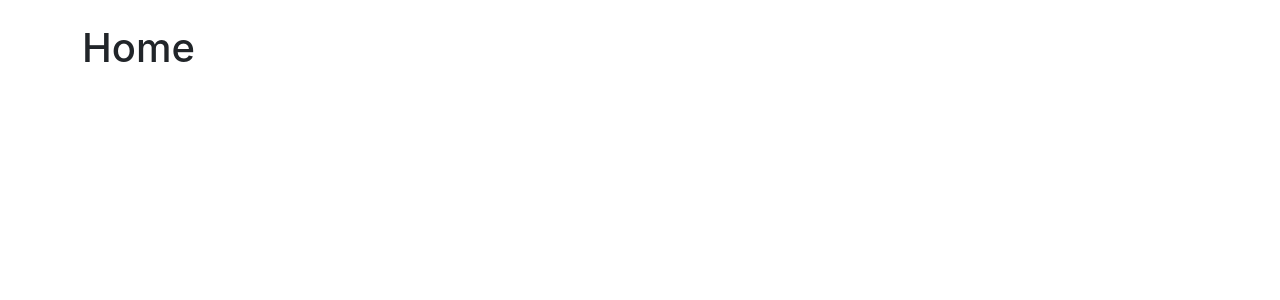
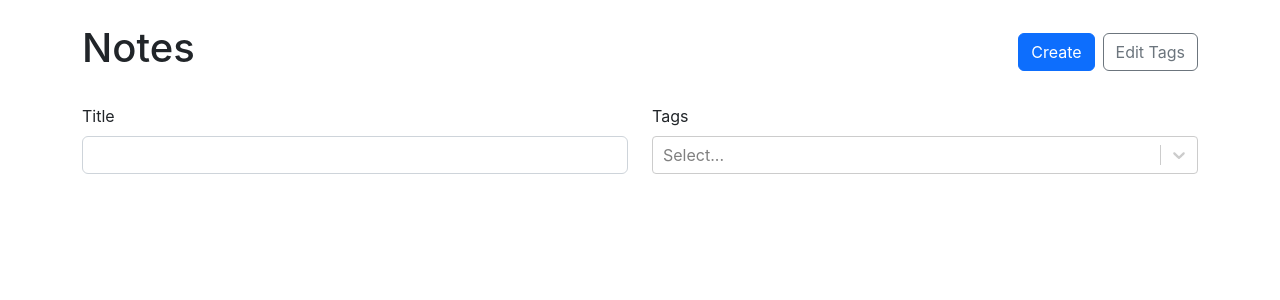
Before and after one commit to GrandChefDotKong/react-ts-markdown, a React (Vite) app: page / in a window 1280 px wide. Shown: the top 300 px of the page. Built offline with nearby package versions, Linux system fonts and the light colour scheme.

Commit message:
NoteCard added

```diff
--- a/src/App.tsx
+++ b/src/App.tsx
@@ -5,6 +5,7 @@ import { Navigate, Route, Routes } from 'react-router-dom';
 import NewNote from './components/NewNote';
 import useLocalStorage from './hooks/useLocalStorage';
 import { v4 as uuidv4 } from 'uuid';
+import NoteList from './components/NoteList';
 
 export type Note = {
   id: string,
@@ -59,7 +60,7 @@ function App() {
   return (
     <Container className="my-4">
       <Routes>
-        <Route path="/" element={<h1>Home</h1>} />
+        <Route path="/" element={<NoteList availableTags={tags} notes={notesWithTags} />} />
         <Route path="/new" element={
           <NewNote availableTags={tags} onAddTag={addTag} onSubmit={onCreateNote} />
         } />
--- /dev/null
+++ b/src/NoteCard.module.css
@@ -0,0 +1,9 @@
+.card {
+  transition: translate ease-in-out 100ms, box-shadow ease-in-out 100ms;
+}
+
+.card:hover,
+.card:focus {
+  translate: 0 -5px;
+  box-shadow 0 5px 8px 0 ragba(0, 0, 0, .2);
+}
--- /dev/null
+++ b/src/components/NoteCard.tsx
@@ -0,0 +1,37 @@
+import { Badge, Card, Stack } from 'react-bootstrap';
+import { Link } from 'react-router-dom';
+import { Tag } from '../App';
+//import styles from '../NoteCard.module.css';
+
+export type SimplifiedNote = {
+  id: string,
+  title: string,
+  tags: Tag[]
+}
+
+export const NoteCard = ({ id, title, tags }: SimplifiedNote) => {
+  return (
+    <Card
+      as={Link}
+      to={`/${id}`}
+      className={`h-100 text-reset text-decoration-none card`}
+    >
+      <Card.Body>
+        <Stack gap={2} className="align-items-center justify-content-center h-100">
+          <span className="fs-5">{ title }</span>
+          { tags.length > 0 && (
+            <Stack
+              gap={1}
+              direction="horizontal"
+              className="justify-content-center flex-wrap"
+            >
+              { tags.map(tag => (
+                <Badge className="text-truncate" key={tag.id}>{ tag.label }</Badge>
+              ))}
+            </Stack>
+          ) }
+        </Stack>
+      </Card.Body>
+    </Card>
+  )
+}
--- a/src/components/NoteForm.tsx
+++ b/src/components/NoteForm.tsx
@@ -18,7 +18,7 @@ const NoteForm = ({ onSubmit, onAddTag, availableTags }: NoteFormProps) => {
 
   const navigate = useNavigate();
 
-  const [selectedTags, setSelectedTags] = useState<Tag[]>([])
+  const [selectedTags, setSelectedTags] = useState<Tag[]>([]);
 
   const handleSubmit = (e: FormEvent) => {
     e.preventDefault();
--- /dev/null
+++ b/src/components/NoteList.tsx
@@ -0,0 +1,82 @@
+import React, { useMemo, useState } from 'react';
+import { Button, Col, Form, Row, Stack } from 'react-bootstrap';
+import { Link } from 'react-router-dom';
+import ReactSelect from 'react-select';
+import { Note, Tag } from '../App';
+import { SimplifiedNote, NoteCard } from './NoteCard';
+
+type NoteFormProps = {
+  availableTags: Tag[],
+  notes: SimplifiedNote[],
+}
+
+const NoteList = ({ availableTags, notes }: NoteFormProps) => {
+  const [selectedTags, setSelectedTags] = useState<Tag[]>([]);
+  const [title, setTitle] = useState('');
+
+  const filteredNotes = useMemo(() => {
+    return notes.filter(note => {
+      return (title === "" || note.title.toLowerCase().includes(title.toLowerCase()))
+        && selectedTags.length === 0 || selectedTags.every(tag =>
+          note.tags.some(noteTag => noteTag.id === tag.id))
+    })
+  }, [title, selectedTags, notes]);
+
+  return (
+    <>
+      <Row className="align-items-center mb-4">
+        <Col><h1>Notes</h1></Col>
+        <Col xs="auto">
+          <Stack gap={2} direction="horizontal">
+            <Link to="/new">
+              <Button variant="primary">Create</Button>
+            </Link>
+            <Button variant="outline-secondary">Edit Tags</Button>
+          </Stack>
+        </Col>
+      </Row>
+      <Form>
+        <Row className="mb-4">
+          <Col>
+            <Form.Group controlId="title">
+              <Form.Label>Title</Form.Label>
+              <Form.Control
+                type="text"
+                value={title}
+                onChange={e => setTitle(e.target.value)}
+              />
+            </Form.Group>
+          </Col>
+          <Col>
+            <Form.Group controlId="tags">
+              <Form.Label>Tags</Form.Label>
+              <ReactSelect
+                options={availableTags.map(tag => {
+                  return { label: tag.label, value: tag.id }
+                })}
+                value={selectedTags.map(tag => {
+                  return { label: tag.label, value: tag.id }
+                })}
+                onChange={tags => {
+                  setSelectedTags(tags.map(tag => {
+                    return { label: tag.label, id: tag.value }
+                  }))}
+                }
+                isMulti
+              />
+            </Form.Group>
+          </Col>
+        </Row>
+      </Form>
+      <Row xs={1} sm={2} lg={3} xl={4} className="g-3">
+        { filteredNotes.map(note => (
+          <Col key={note.id}>
+            <NoteCard id={note.id} title={note.title} tags={note.tags} />
+          </Col>
+        ))}
+      </Row>
+    </>
+  )
+}
+
+export default NoteList;
--- a/src/index.css
+++ b/src/index.css
@@ -11,3 +11,14 @@ code {
   font-family: source-code-pro, Menlo, Monaco, Consolas, 'Courier New',
     monospace;
 }
+
+.card {
+  transition: translate ease-in-out 100ms, box-shadow ease-in-out 100ms;
+  border: none;
+}
+
+.card:hover,
+.card:focus {
+  translate: 0 -5px;
+  box-shadow: 0 5px 8px 0 rgba(0, 0, 0, .2);
+}
```
Also changed, not shown: src/App.css (deleted, +0 -42 lines).
